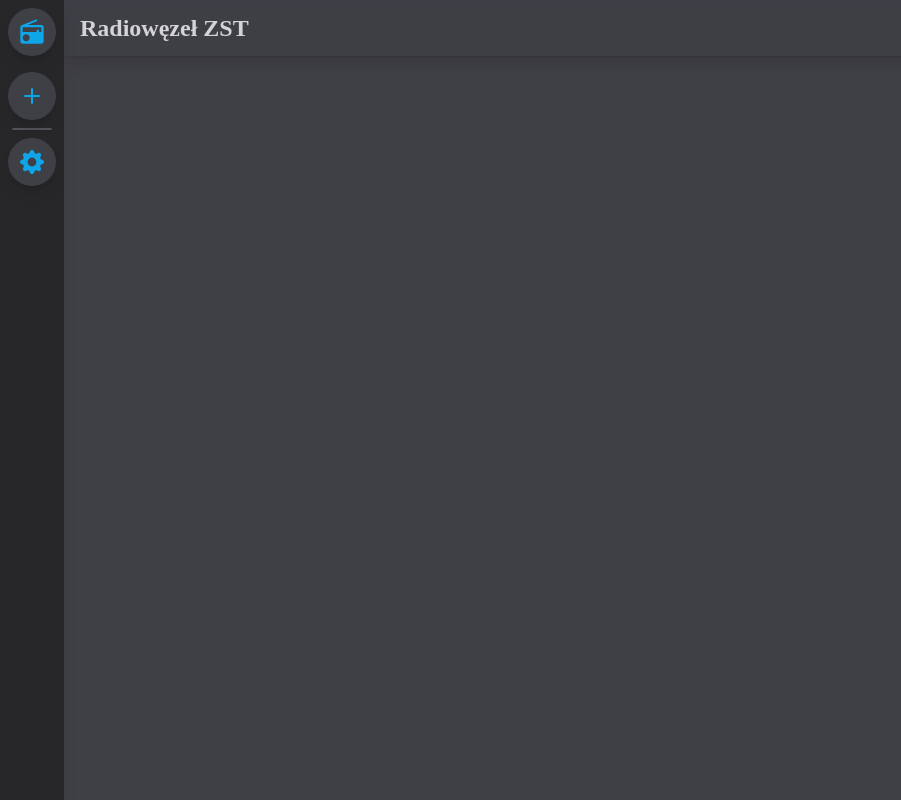
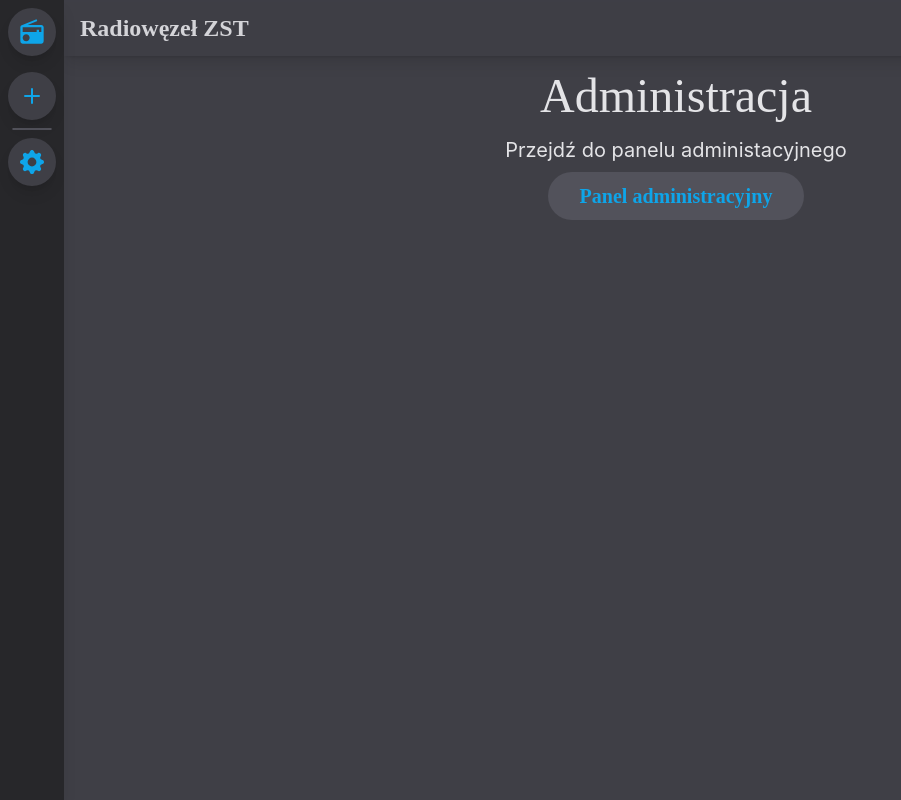
Before and after one commit to UnoMartino/psr-react, a React (Create React App) app: page / in a window 1280 px wide. Both pictures are taken after a click on the button 32 px from the left and 162 px from the top of the page. Shown: the whole page, without its empty margins (0-901 px from the left). Built offline with nearby package versions, Linux system fonts and the light colour scheme; no server answers.

Commit message:
admin panel sort of added

```diff
--- /dev/null
+++ b/source-files/static/style1.css
@@ -0,0 +1,149 @@
+@import url('https://fonts.googleapis.com/css2?family=Baloo+2:wght@400;500;700&family=Comfortaa:wght@300;400;500;600;700&display=swap');
+
+body {
+    margin: 0;
+    font-family: -apple-system, BlinkMacSystemFont, 'Segoe UI', 'Roboto', 'Oxygen',
+        'Ubuntu', 'Cantarell', 'Fira Sans', 'Droid Sans', 'Helvetica Neue',
+        sans-serif;
+    -webkit-font-smoothing: antialiased;
+    -moz-osx-font-smoothing: grayscale;
+}
+
+.bg-zinc-800 {
+    --tw-bg-opacity: 1;
+    background-color: rgb(39 39 42 / var(--tw-bg-opacity));
+}
+.bg-zinc-700 {
+    --tw-bg-opacity: 1;
+    background-color: rgb(63 63 70 / var(--tw-bg-opacity));
+}
+
+.flex {
+    display: flex;
+}
+.flex-col {
+    flex-direction: column;
+}
+.items-center {
+    align-items: center;
+}
+.mb-10 {
+    margin-bottom: 2.5rem/* 40px */;
+}
+.text-2xl {
+    font-size: 1.5rem/* 24px */;
+    line-height: 2rem/* 32px */;
+}
+@media (min-width: 1024px) {
+    .lg\:text-5xl {
+        font-size: 3rem/* 48px */;
+        line-height: 1;
+    }
+}
+.text-zinc-200 {
+    --tw-text-opacity: 1;
+    color: rgb(228 228 231 / var(--tw-text-opacity));
+}
+.font-medium {
+    font-weight: 500;
+}
+.text-center {
+    text-align: center;
+}
+.font-baloo {
+    font-family: 'Baloo 2', cursive;
+}
+.text-xl {
+    font-size: 1.25rem/* 20px */;
+    line-height: 1.75rem/* 28px */;
+}
+.mt-2 {
+    margin-top: 0.5rem/* 8px */;
+}
+.px-4 {
+    padding-left: 1rem/* 16px */;
+    padding-right: 1rem/* 16px */;
+}
+.py-3 {
+    padding-top: 0.75rem/* 12px */;
+    padding-bottom: 0.75rem/* 12px */;
+}
+.rounded-full {
+    border-radius: 9999px;
+}
+.w-full {
+    width: 100%;
+}
+@media (min-width: 1024px) {
+    .lg\:w-96 {
+        width: 24rem/* 384px */;
+    }
+}
+
+input[type=text],
+input[type=password]
+{
+    margin-top: 0.5rem/* 8px */;
+    padding-left: 1rem/* 16px */;
+    padding-right: 1rem/* 16px */;
+    padding-top: 0.75rem/* 12px */;
+    padding-bottom: 0.75rem/* 12px */;
+    border-radius: 9999px;
+    width: 24rem;
+}
+
+.h-12 {
+    height: 3rem/* 48px */;
+}
+.w-24 {
+    width: 6rem/* 96px */;
+}
+.bg-zinc-600 {
+    --tw-bg-opacity: 1;
+    background-color: rgb(82 82 91 / var(--tw-bg-opacity));
+}
+.rounded-3xl {
+    border-radius: 1.5rem/* 24px */;
+}
+.hover\:bg-sky-500:hover {
+    --tw-bg-opacity: 1;
+    background-color: rgb(14 165 233 / var(--tw-bg-opacity));
+}
+.hover\:text-zinc-600:hover {
+    --tw-text-opacity: 1;
+    color: rgb(82 82 91 / var(--tw-text-opacity));
+}
+.border-0 {
+    border-width: 0px;
+}
+.transition-all {
+    transition-property: all;
+    transition-timing-function: cubic-bezier(0.4, 0, 0.2, 1);
+    transition-duration: 150ms;
+}
+.duration-300 {
+    transition-duration: 300ms;
+}
+.text-sky-500 {
+    --tw-text-opacity: 1;
+    color: rgb(14 165 233 / var(--tw-text-opacity));
+}
+.text-xl {
+    font-size: 1.25rem/* 20px */;
+    line-height: 1.75rem/* 28px */;
+}
+.font-semibold {
+    font-weight: 600;
+}
+.items-start {
+    align-items: flex-start;
+}
+.ml-2 {
+    margin-left: 0.5rem/* 8px */;
+}
+.ml-4 {
+    margin-left: 1rem/* 16px */;
+}
+.mt-4 {
+    margin-top: 1rem/* 16px */;
+}
--- a/src/Sites/Admin.js
+++ b/src/Sites/Admin.js
@@ -1,13 +1,32 @@
-const Admin = () => {
-    return(
-        <div className="flex flex-col items-center">
+import React from 'react'
+
+class Admin extends React.Component {
+    constructor(props) {
+        super(props);
+        this.state = {
+        }
+        this.buttonClick = this.buttonClick.bind(this);
+    }
+    buttonClick() {
+        window.location.replace("/api/admin");
+    }
+    render() {
+        return(
+            <>
+                <div className="flex flex-col items-center mb-10">
+                    <div className="font-baloo text-2xl lg:text-5xl text-zinc-200 font-medium text-center mb-4">
+                        Administracja
+                    </div>
+                    <div className='text-zinc-200 text-xl mb-2'>Przejdź do panelu administacyjnego</div>
+                    <button className=" h-12 w-64 bg-zinc-600 rounded-3xl hover:bg-sky-500 hover:text-zinc-600 border-0 transition-all duration-300 text-sky-500 font-baloo text-xl font-semibold" type="button" onClick={this.buttonClick}>Panel administracyjny</button>
+                </div>
+
+            </>
+
+        )
+    }
 
 
-
-
-        </div>
-
-    );
-};
+}
 
 export default Admin;
```
Also changed, not shown: source-files/templates/admin-index.html (+7 -10 lines), source-files/templates/admin-loggedin.html (+20 -19 lines), 2 other files (tests, documents, lock files or other folders).
